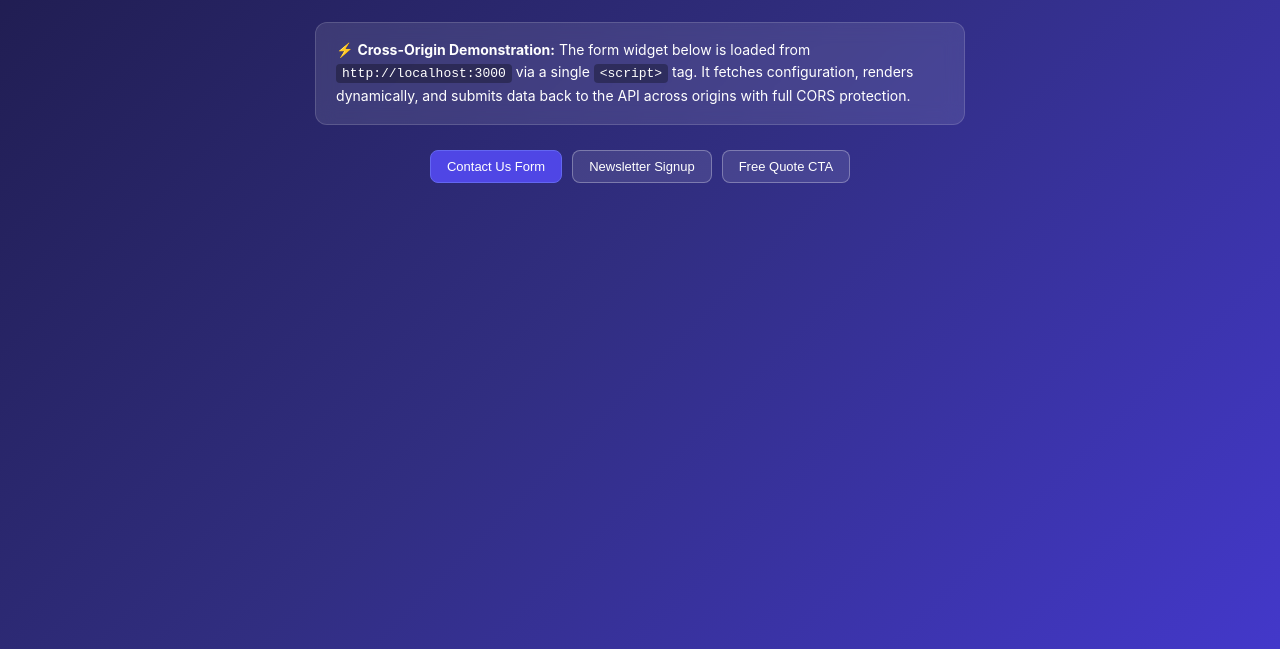
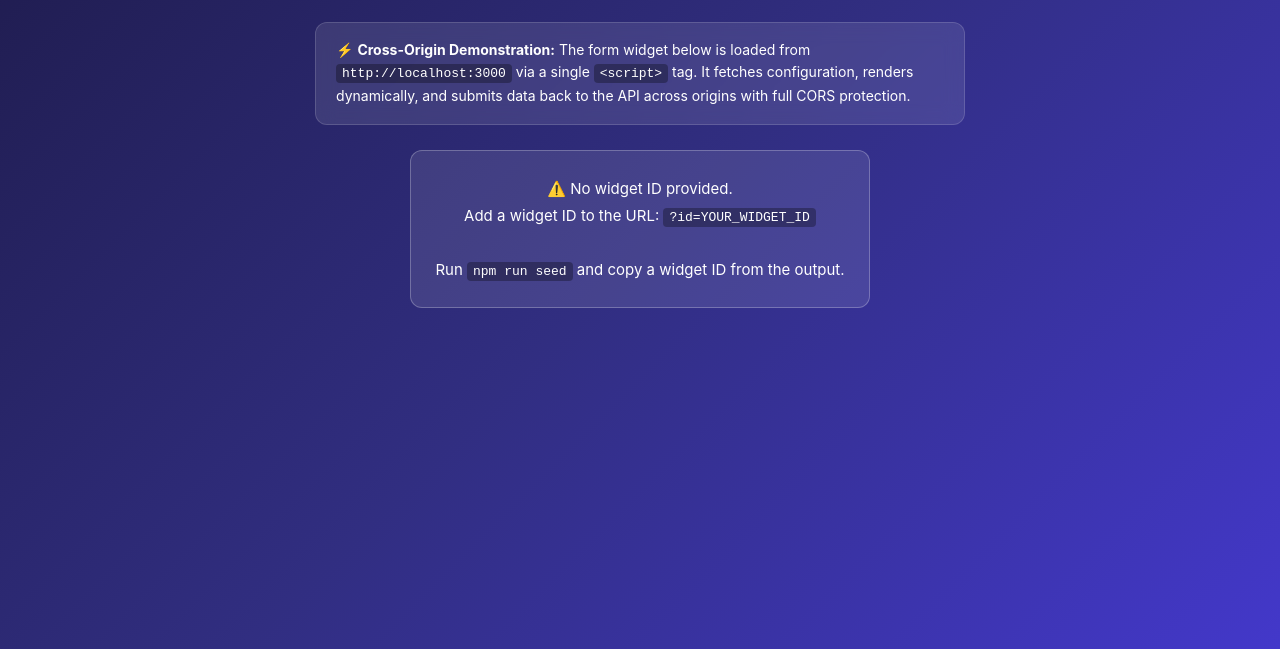
Before and after one commit to ratuhin1122/Embeddable-Widget-Lead-Capture-Platform, a website: page public/test-page/index.html in a window 1280 px wide. Shown: the part 151-800 px from the top of the page. Drawn offline with Linux system fonts and the light colour scheme; no server answers.

Commit message:
docs: dynamic test page widget loading and fix architecture diagram

```diff
--- a/public/test-page/index.html
+++ b/public/test-page/index.html
@@ -54,30 +54,24 @@
       border-radius: 4px;
       font-size: 13px;
     }
-    .widget-selector {
-      display: flex;
-      gap: 10px;
-      margin-bottom: 25px;
-      justify-content: center;
-    }
-    .widget-btn {
-      padding: 8px 16px;
-      border-radius: 8px;
-      border: 1px solid rgba(255,255,255,0.3);
-      background: rgba(255,255,255,0.1);
-      color: #fff;
-      cursor: pointer;
-      font-size: 13px;
-      font-weight: 500;
-      transition: all 0.2s;
-    }
-    .widget-btn:hover, .widget-btn.active {
-      background: #4F46E5;
-      border-color: #6366F1;
-    }
     .widget-container {
       display: flex;
       justify-content: center;
+    }
+    .missing-id {
+      text-align: center;
+      padding: 24px;
+      background: rgba(255,255,255,0.1);
+      border: 1px solid rgba(255,255,255,0.25);
+      border-radius: 12px;
+      font-size: 15px;
+      line-height: 1.8;
+    }
+    .missing-id code {
+      background: rgba(0,0,0,0.3);
+      padding: 2px 6px;
+      border-radius: 4px;
+      font-size: 13px;
     }
   </style>
 </head>
@@ -95,12 +89,6 @@
       ⚡ <strong>Cross-Origin Demonstration:</strong> The form widget below is loaded from <code>http://localhost:3000</code> via a single <code>&lt;script&gt;</code> tag. It fetches configuration, renders dynamically, and submits data back to the API across origins with full CORS protection.
     </div>
 
-    <div class="widget-selector">
-      <button class="widget-btn active" onclick="loadWidget('dbbb81d7-3b59-4c14-933b-13e29e0f42ed', this)">Contact Us Form</button>
-      <button class="widget-btn" onclick="loadWidget('f810fdf8-baca-4e41-a86e-584f6b052f58', this)">Newsletter Signup</button>
-      <button class="widget-btn" onclick="loadWidget('b8577f3d-a97c-4852-afc4-d55e31fcb23c', this)">Free Quote CTA</button>
-    </div>
-
     <div class="widget-container" id="embed-target">
       <!-- Embed script will be injected here -->
     </div>
@@ -109,24 +97,21 @@
   <script>
     document.getElementById('current-origin').textContent = window.location.origin || 'file:// / port 5500';
 
-    function loadWidget(widgetId, btn) {
-      if (btn) {
-        document.querySelectorAll('.widget-btn').forEach(b => b.classList.remove('active'));
-        btn.classList.add('active');
-      }
+    var params = new URLSearchParams(window.location.search);
+    var widgetId = params.get('id');
 
-      const target = document.getElementById('embed-target');
-      target.innerHTML = ''; // clear old widget
-
-      const script = document.createElement('script');
+    if (!widgetId) {
+      document.getElementById('embed-target').innerHTML =
+        '<div class="missing-id">' +
+        '⚠️ No widget ID provided.<br>' +
+        'Add a widget ID to the URL: <code>?id=YOUR_WIDGET_ID</code><br><br>' +
+        'Run <code>npm run seed</code> and copy a widget ID from the output.' +
+        '</div>';
+    } else {
+      var script = document.createElement('script');
       script.src = 'http://localhost:3000/widget.js?id=' + widgetId;
-      target.appendChild(script);
+      document.getElementById('embed-target').appendChild(script);
     }
-
-    // Check if widget ID is in URL params or load default Contact Us widget
-    const params = new URLSearchParams(window.location.search);
-    const initialId = params.get('id') || 'dbbb81d7-3b59-4c14-933b-13e29e0f42ed';
-    loadWidget(initialId);
   </script>
 </body>
 </html>
```
Also changed, not shown: README.md.
